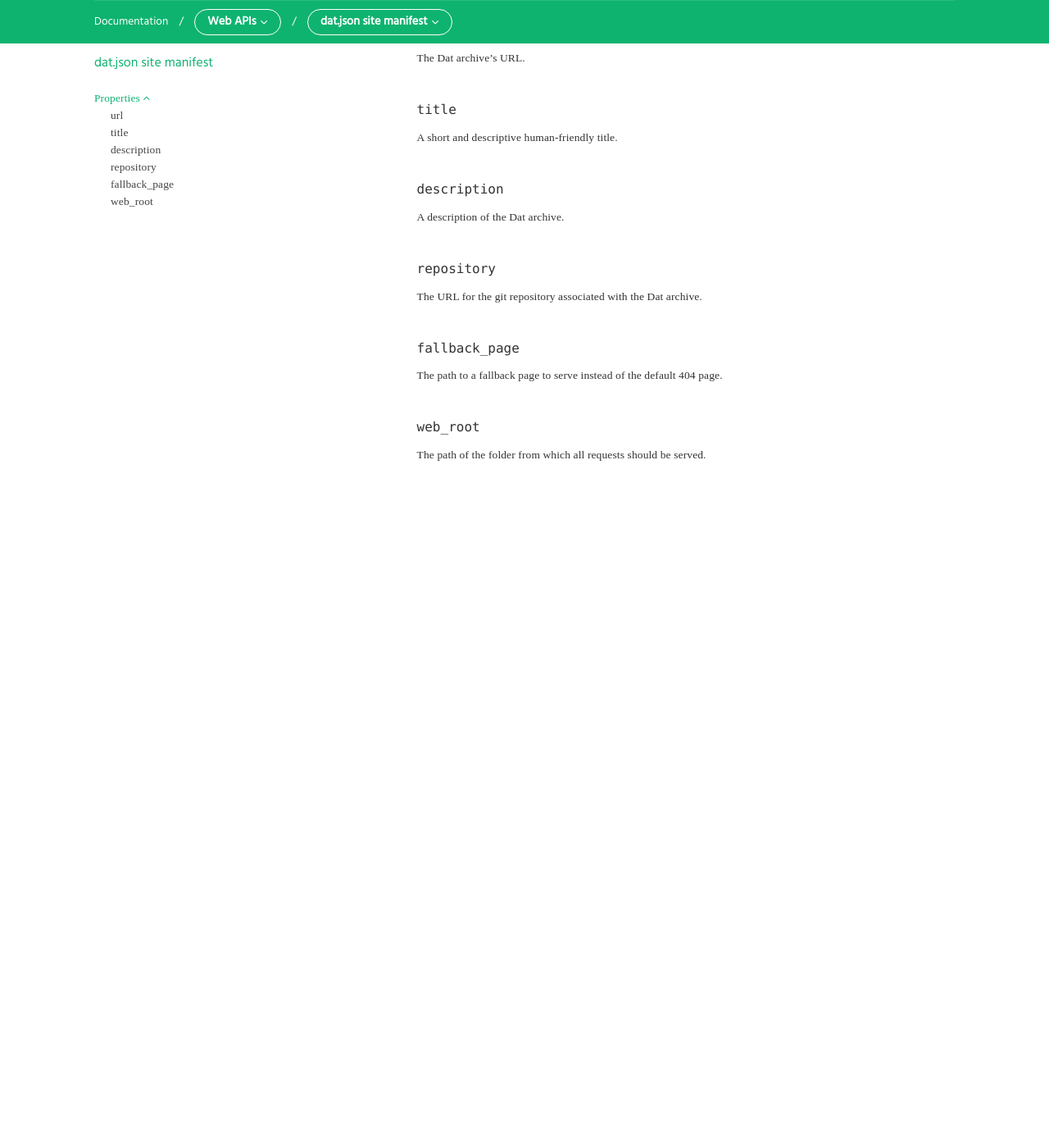
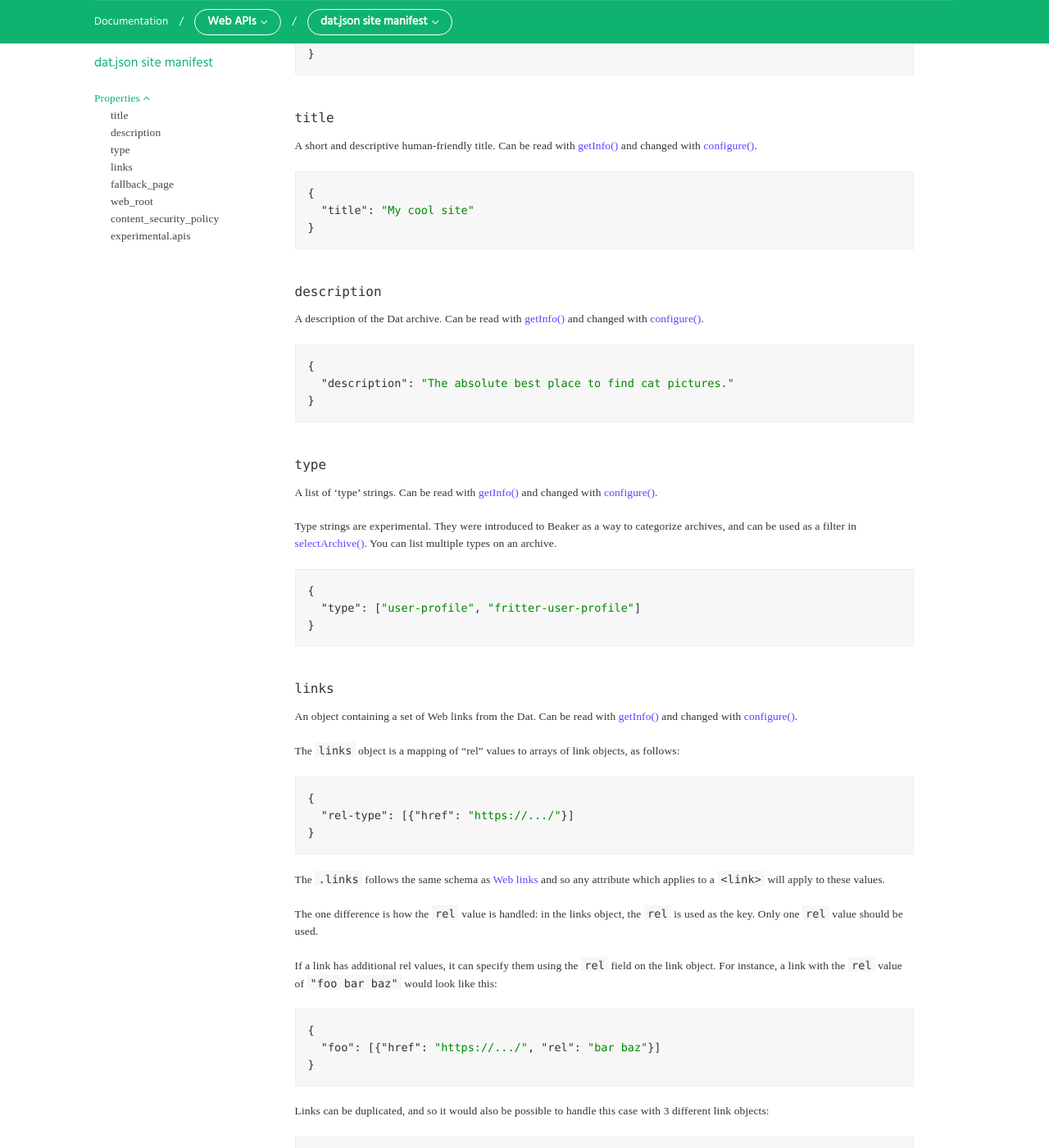
Before and after one commit to beakerbrowser/beakerbrowser.com, a Jekyll site: the page built from _docs/apis/manifest.md, in a window 1280 px wide and 1400 px high, scrolled down 927 px. Shown: the whole window at 82% size. Built offline with Jekyll 4.4.1, drawn with Linux system fonts in a browser that asks for light colours; some web fonts are replaced; before the commit the page ends 1557 px from its top, so only the background shows below that; some of the changed text lies outside the part shown.

Commit message:
Update dat.json site manifest docs

````diff
--- a/_data/apis/manifest.yml
+++ b/_data/apis/manifest.yml
@@ -1,21 +1,115 @@
 attributes:
   -
-    name: "url"
-    desc: "The Dat archive's URL."
-  -
     name: "title"
-    desc: "A short and descriptive human-friendly title."
+    desc: |
+      A short and descriptive human-friendly title. Can be read with [getInfo()](dat.html#getinfo) and changed with [configure()](dat.html#configure).
+
+      ```json
+      {
+        "title": "My cool site"
+      }
+      ```
   -
     name: "description"
-    desc: "A description of the Dat archive."
+    desc: |
+      A description of the Dat archive. Can be read with [getInfo()](dat.html#getinfo) and changed with [configure()](dat.html#configure).
+
+      ```json
+      {
+        "description": "The absolute best place to find cat pictures."
+      }
+      ```
   -
-    name: "repository"
-    desc: "The URL for the git repository associated with the Dat archive."
+    name: "type"
+    desc: |
+      A list of 'type' strings. Can be read with [getInfo()](dat.html#getinfo) and changed with [configure()](dat.html#configure).
+
+      Type strings are experimental. They were introduced to Beaker as a way to categorize archives, and can be used as a filter in [selectArchive()](dat.html#datarchive-selectarchive). You can list multiple types on an archive.
+
+      ```json
+      {
+        "type": ["user-profile", "fritter-user-profile"]
+      }
+      ```
+  -
+    name: "links"
+    desc: |
+      An object containing a set of Web links from the Dat. Can be read with [getInfo()](dat.html#getinfo) and changed with [configure()](dat.html#configure).
+
+      The `links` object is a mapping of "rel" values to arrays of link objects, as follows:
+
+      ```json
+      {
+        "rel-type": [{"href": "https://.../"}]
+      }
+      ```
+
+      The `.links` follows the same schema as [Web links](https://www.w3.org/TR/html5/document-metadata.html#the-link-element) and so any attribute which applies to a `<link>` will apply to these values.
+
+      The one difference is how the `rel` value is handled: in the links object, the `rel` is used as the key. Only one `rel` value should be used.
+
+      If a link has additional rel values, it can specify them using the `rel` field on the link object. For instance, a link with the `rel` value of `"foo bar baz"` would look like this:
+
+      ```json
+      {
+        "foo": [{"href": "https://.../", "rel": "bar baz"}]
+      }
+      ```
+
+      Links can be duplicated, and so it would also be possible to handle this case with 3 different link objects:
+
+      ```json
+      {
+        "foo": [{"href": "https://.../"}],
+        "bar": [{"href": "https://.../"}],
+        "baz": [{"href": "https://.../"}]
+      }
+      ```
   -
     name: "fallback_page"
     desc: |
       The path to a fallback page to serve instead of the default 404 page.
+
+      ```json
+      {
+        "fallback_page": "/404.html"
+      }
+      ```
   -
     name: "web_root"
     desc: |
       The path of the folder from which all requests should be served.
+
+      ```json
+      {
+        "web_root": "/public"
+      }
+      ```
+  -
+    name: "content_security_policy"
+    desc: |
+      The security policy for which content can be loaded in the dat site.
+      See [Using Content Security Policy](https://developer.mozilla.org/en-US/docs/Web/HTTP/CSP) for a general description of CSP syntax.
+
+      ```json
+      {
+        "content_security_policy": "default-src 'self'; script-src 'self' https://example.com"
+      }
+      ```
+  - name: "experimental.apis"
+    desc: |
+      A list of experimental "Lab APIs" which the site has opted into using. Possible values:
+
+       - `"datPeers"` for the [experimental.datPeers API](experimental-datpeers.html)
+       - `"globalFetch"` for the [experimental.globalFetch API](experimental-globalfetch.html)
+       - `"library"` for the [experimental.library API](experimental-datpeers.html)
+
+      ```json
+      {
+        "experimental": {
+          "apis": ["datPeers", "globalFetch", "library"]
+        }
+      }
+      ```
+
+      Lab APIs may change quickly or provide a temporary solution that's expected to be removed in the future. Developers should not depend on a Lab API in the long term. By listing the Lab API's ID in this array, the site author acknowledges that they are using an experimental & temporary API.
--- a/_data/docs.yml
+++ b/_data/docs.yml
@@ -149,15 +149,19 @@
           url: "#properties"
           heading: true
           children:
-          - title: "url"
-            url: "#url"
           - title: "title"
             url: "#title"
           - title: "description"
             url: "#description"
-          - title: "repository"
-            url: "#repository"
+          - title: "type"
+            url: "#type"
+          - title: "links"
+            url: "#links"
           - title: "fallback_page"
             url: "#fallback_page"
           - title: "web_root"
             url: "#web_root"
+          - title: "content_security_policy"
+            url: "#content_security_policy"
+          - title: "experimental.apis"
+            url: "#experimental-apis"
--- a/_docs/apis/manifest.md
+++ b/_docs/apis/manifest.md
@@ -7,26 +7,32 @@
 ---
 
 Websites and applications served over `dat://` can include a manifest file to
-specify metadata and configure special behaviors.
-
-The file must be located at `/dat.json` in the website or application root.
+specify metadata and configure special behaviors. The file must be located at
+`/dat.json` in the website or application root.
 
 Beaker automatically creates and manages the manifest for Dat archives created
 with the `DatArchive` Web API.
-
-TODO
-https://developer.mozilla.org/en-US/Add-ons/WebExtensions/manifest.json/content_security_policy
 
 Example:
 
 <figcaption class="code">dat.json</figcaption>
 ```json
 {
-  "url": "dat://4483a2..66/",
   "title": "My website",
   "description": "A simple website built with the Beaker Browser",
-  "fallback_page": "/public/404.html",
-  "web_root": "/public"
+  "type": ["website"],
+  "links": {
+    "license": [{
+      "href": "http://creativecommons.org/licenses/by-nc/2.5/",
+      "title": "CC BY-NC 2.5"
+    }]
+  },
+  "fallback_page": "/404.html",
+  "web_root": "/public",
+  "content_security_policy": "default-src 'self'; script-src 'self' https://example.com",
+  "experimental": {
+    "apis": ["datPeers", "globalFetch", "library"]
+  }
 }
 ```
 
````
